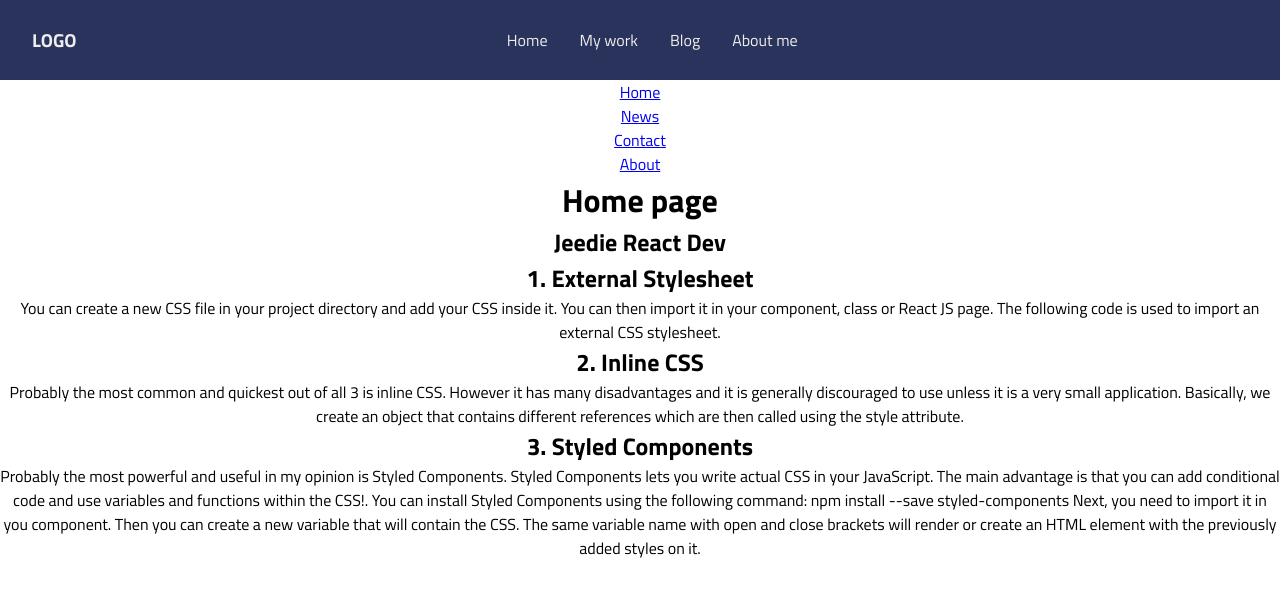
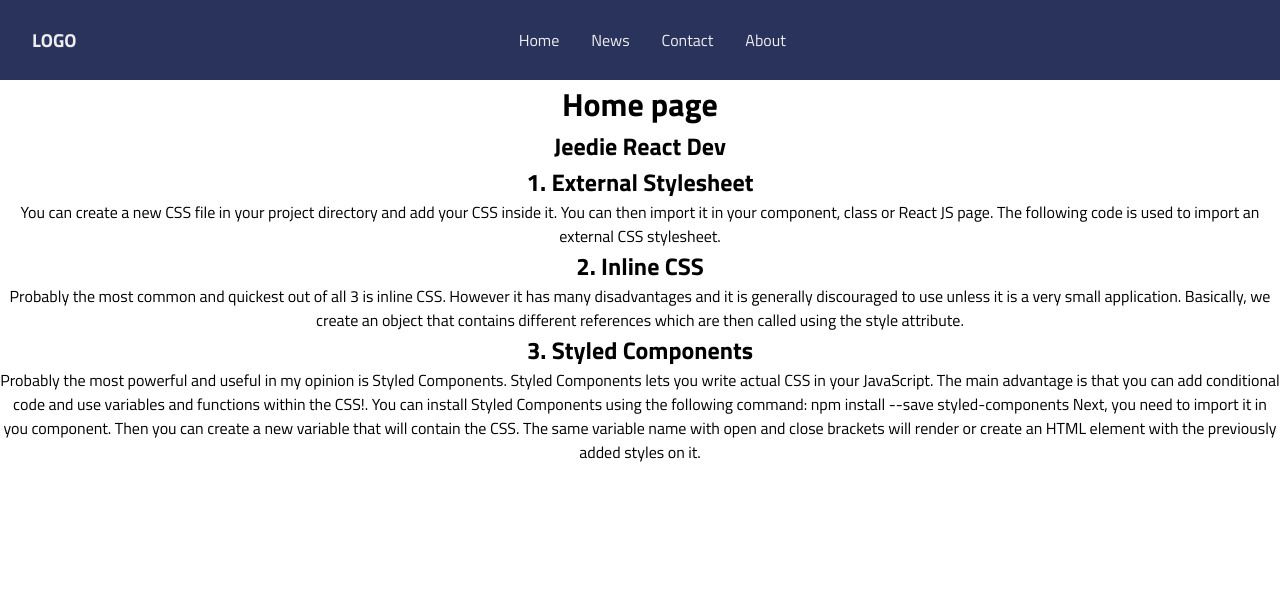
Before and after one commit to Enowizzy/react-app, a React (Create React App) app: page / in a window 1280 px wide. Shown: the top 594 px of the page. Built offline with nearby package versions, Linux system fonts and the light colour scheme.

Commit message:
navbar implement

```diff
--- a/src/user/components/navbar/Navbar.js
+++ b/src/user/components/navbar/Navbar.js
@@ -7,10 +7,10 @@ const Navbar = () => {
       <header>
         <h3>LOGO</h3>
         <nav>
-				<a href="/#">Home</a>
-				<a href="/#">My work</a>
-				<a href="/#">Blog</a>
-				<a href="/#">About me</a>
+          <Link to="/">Home</Link>
+          <Link to="/news">News</Link>
+          <Link to="/contact">Contact</Link>
+          <Link to="/about" class="active">About</Link>
           <button
             className="nav-btn nav-close-btn"
           >
@@ -21,20 +21,6 @@ const Navbar = () => {
         >
         </button>
       </header>
-      <ul>
-        <li>
-          <Link to="/">Home</Link>
-        </li>
-        <li>
-          <Link to="/news">News</Link>
-        </li>
-        <li>
-          <Link to="/contact">Contact</Link>
-        </li>
-        <li>
-          <Link to="/about" class="active">About</Link>
-        </li>
-      </ul>
     </div>
   );
 };
```
Lines whose indentation alone changed are shown as unchanged.
